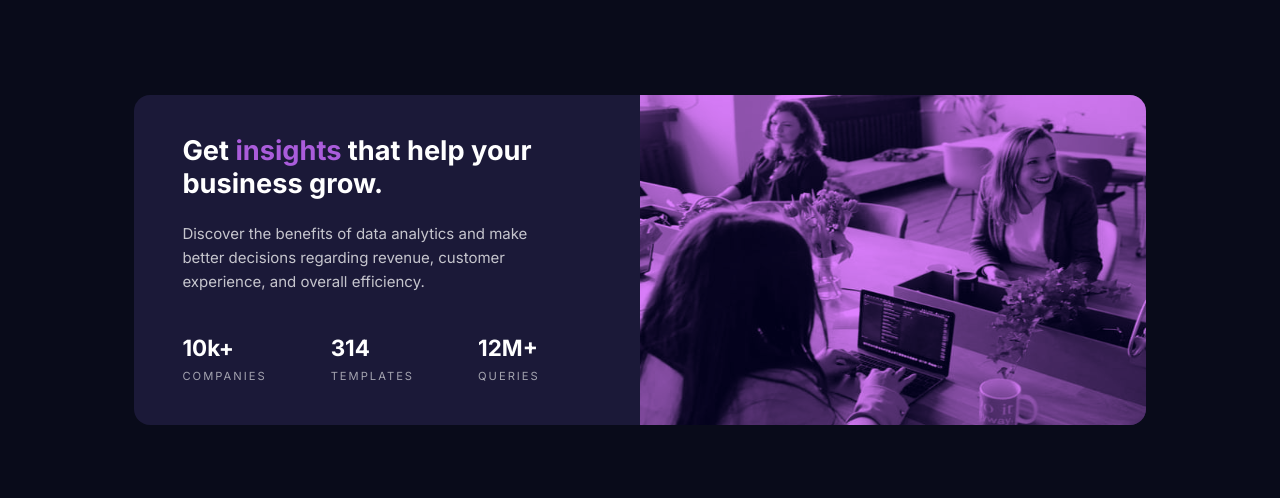
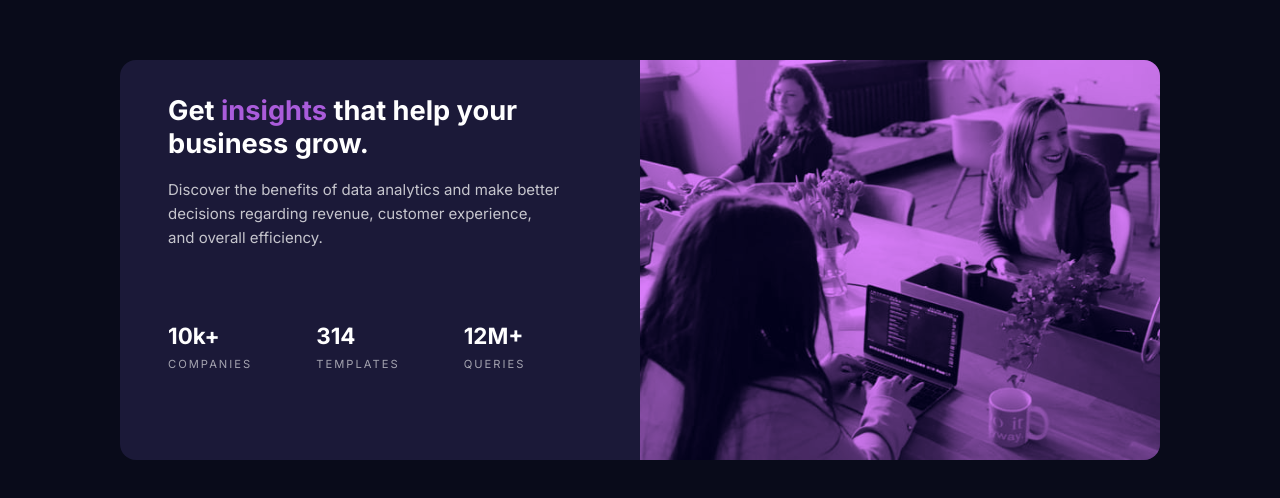
Before and after one commit to AlexandroMunera/FrontendMentor-StatsPreviewCard, a plain HTML site: page index.html in a window 1280 px wide. Shown: the part 148-646 px from the top of the page. Drawn offline with Linux system fonts and the light colour scheme.

Commit message:
use just rem units, use header and ul tags

```diff
--- a/index.html
+++ b/index.html
@@ -32,31 +32,31 @@
     <main class="card">
       <div class="card__image"></div>
 
-      <div class="card__info">
-        <h2 class="card__title">
+      <header class="card__info">
+        <h1 class="card__title">
           Get <span>insights</span> that help your business grow.
-        </h2>
+        </h1>
         <p class="card__descri">
           Discover the benefits of data analytics and make better decisions
           regarding revenue, customer experience, and overall efficiency.
         </p>
-        <div class="card__stats-list">
-          <div class="card__stat">
+        <ul class="card__stats-list">
+          <li class="card__stat">
             <span class="card__stat-cant">10k+</span>
             <span class="card__stat-title">companies</span>
-          </div>
+          </li>
 
-          <div class="card__stat">
+          <li class="card__stat">
             <span class="card__stat-cant">314</span>
             <span class="card__stat-title">templates</span>
-          </div>
+          </li>
 
-          <div class="card__stat">
+          <li class="card__stat">
             <span class="card__stat-cant">12M+</span>
             <span class="card__stat-title">queries</span>
-          </div>
-        </div>
-      </div>
+          </li>
+        </ul>
+      </header>
     </main>
   </body>
 </html>
--- a/style.scss
+++ b/style.scss
@@ -28,15 +28,15 @@
   color: $Slightly-transparent-white-paragraph;
   width: 90%;
   overflow: hidden;
-  max-width: 330px;
+  max-width: 25rem;
 
   @media(min-width: 768px){
     display: grid;
     grid-template-columns: 1fr 1fr;
     grid-template-areas:
     "info image";
-    max-width: 80%;
-    height: 330px;
+    max-width: 65rem;
+    height:25rem;
     flex-direction: row;
   }
 
@@ -47,7 +47,7 @@
     background-repeat: no-repeat;
     background-size: cover;
     width: 100%;
-    min-height: 225px;
+    min-height:15rem;
 
     @media(min-width: 768px){
       grid-area: image;
@@ -78,13 +78,15 @@
   &__descri {
     line-height: 1.5rem;
     color: $Slightly-transparent-white-paragraph;
-    margin-bottom: 2.5rem;
+    margin-bottom: 4.5rem;
   }
 
   &__stats-list {
     display: flex;
     flex-direction: column;
     gap: 1.8rem;
+    margin: 0;
+    padding: 0;
 
     @media (min-width: 768px) {
       flex-direction: row;
```
Also changed, not shown: style.css, 1 other file.
